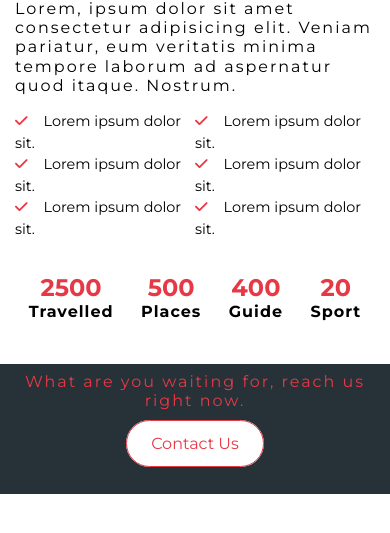
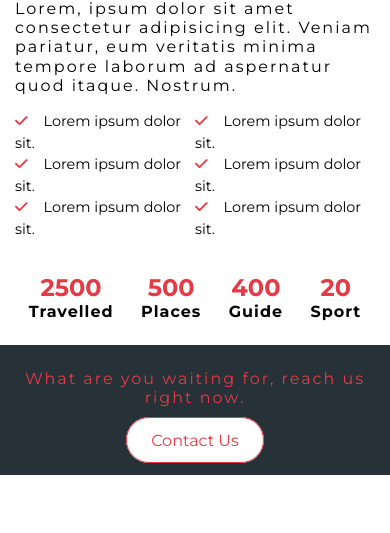
Before and after one commit to prakash07dz/Travel-Website, a plain HTML site: page about.html in a window 390 px wide. Shown: the part 211-744 px from the top of the page. Drawn offline with Linux system fonts and the light colour scheme.

Commit message:
Update about.css

```diff
--- a/asset/css/about.css
+++ b/asset/css/about.css
@@ -54,7 +54,8 @@ footer .cta-banner {
   display: flex;
   align-items: center;
   justify-content: space-around;
-  margin-top: 1.2rem;
+    padding-top: 3rem;
+
 }
 footer .cta-banner .cta-banner-left p {
   font-size: 1.2rem;
@@ -171,6 +172,9 @@ footer .cta-banner .cta-banner-left p {
 footer{
   height: 130px;
 }
+  footer .cta-banner {
+  padding-top:1rem;
+}
 footer .cta-banner .cta-banner-left p {
   margin-top: 0.5rem;
 }
```
